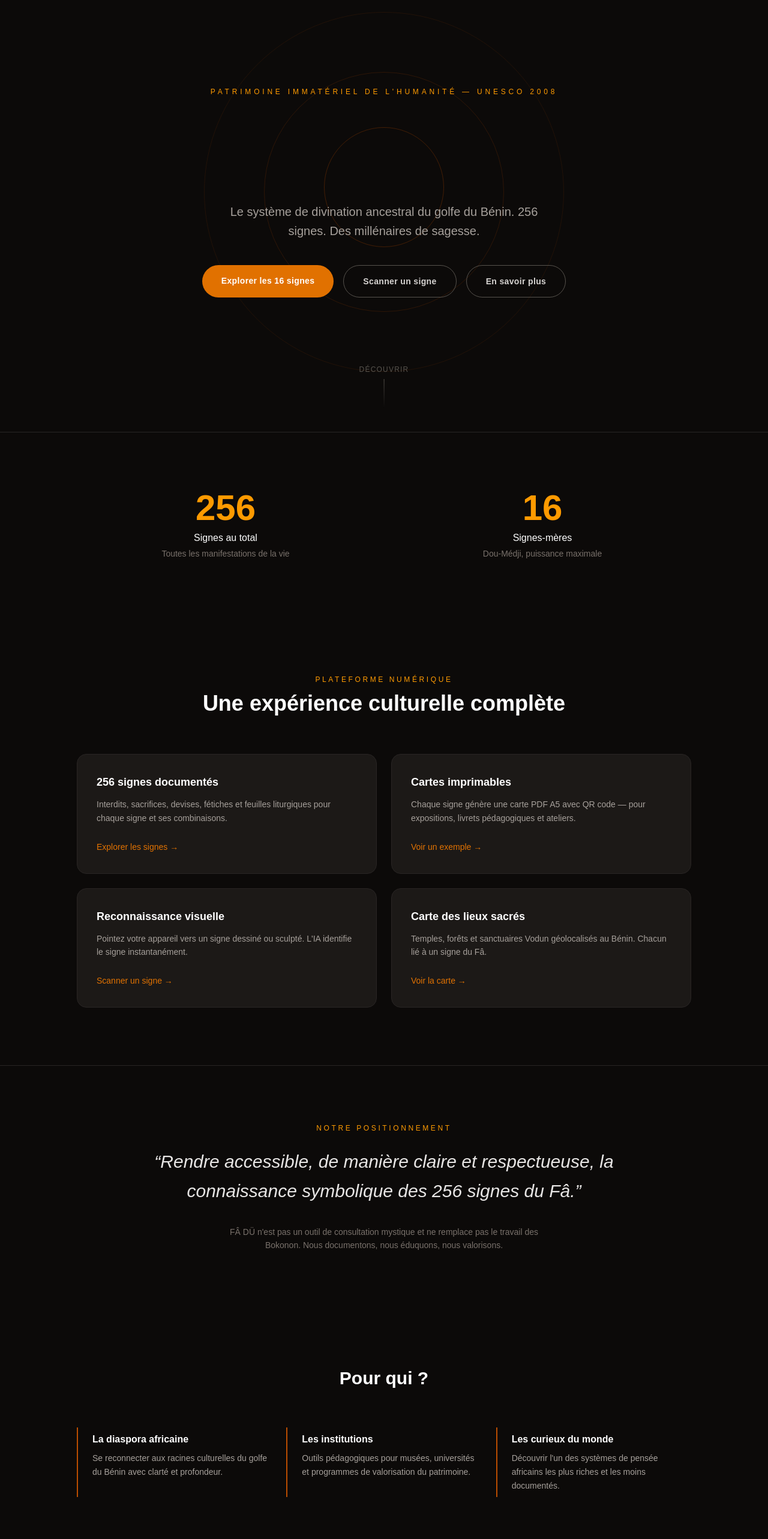
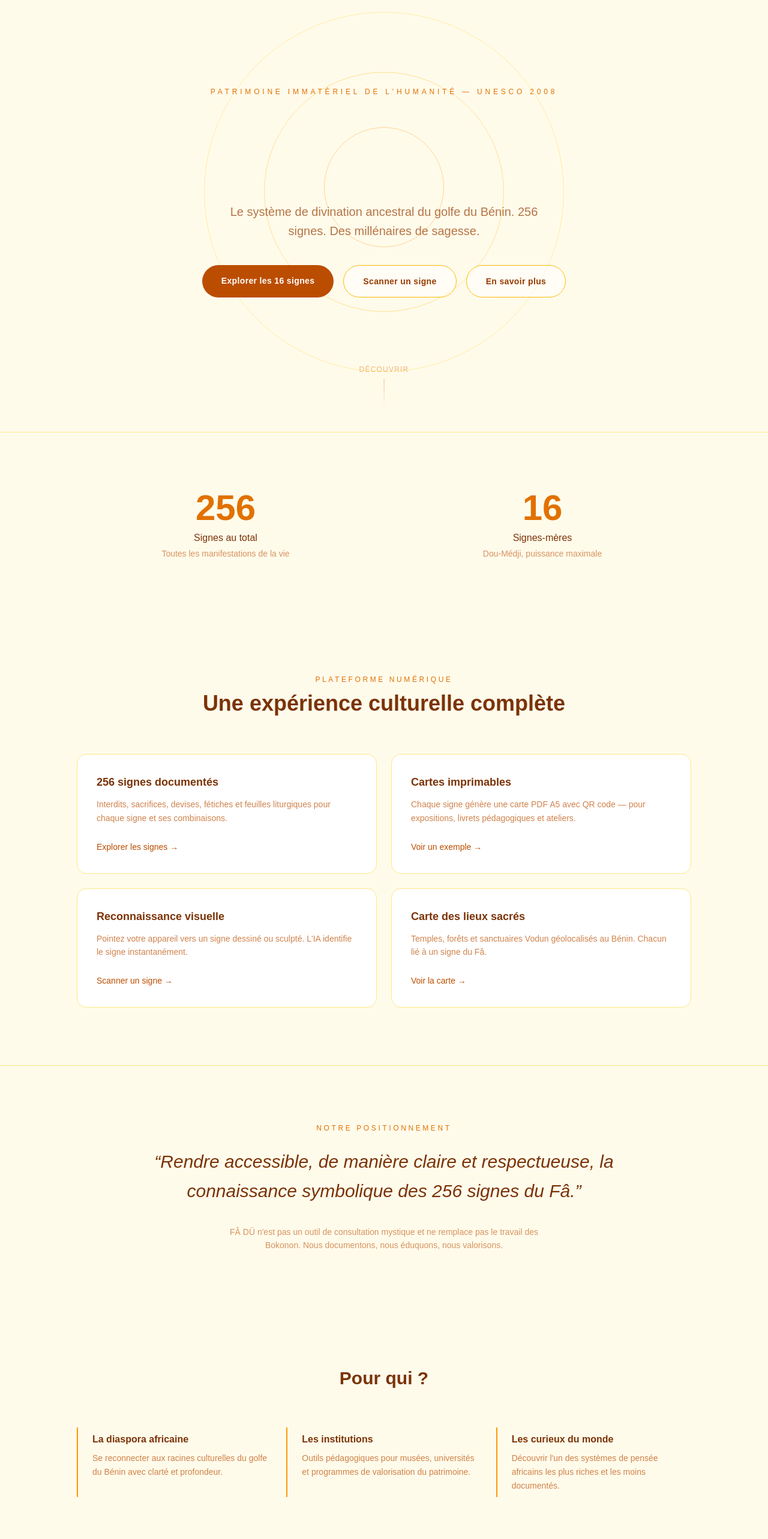
Before and after one commit to minkudi/fa-du, a Next.js app: page / in a window 1280 px wide. Shown: the part 80-2646 px from the top of the page at 60% size. Built offline with nearby package versions, Linux system fonts and the light colour scheme; no server answers.

Commit message:
design: scan page fond clair amber

```diff
--- a/app/globals.css
+++ b/app/globals.css
@@ -1,8 +1,8 @@
 @import "tailwindcss";
 
 :root {
-  --background: #ffffff;
-  --foreground: #171717;
+  --background: #fffbeb;
+  --foreground: #78350f;
 }
 
 @theme inline {
@@ -12,18 +12,12 @@
   --font-mono: var(--font-geist-mono);
 }
 
-@media (prefers-color-scheme: dark) {
-  :root {
-    --background: #0a0a0a;
-    --foreground: #ededed;
-  }
+body {
+  background: #fffbeb;
+  color: #78350f;
+  font-family: Arial, Helvetica, sans-serif;
 }
 
-body {
-  background: var(--background);
-  color: var(--foreground);
-  font-family: Arial, Helvetica, sans-serif;
-}
 .sr-only {
   position: absolute;
   width: 1px;
@@ -86,7 +80,7 @@ body {
 }
 
 .shimmer-text {
-  background: linear-gradient(90deg, #92400e 0%, #d97706 40%, #fbbf24 60%, #92400e 100%);
+  background: linear-gradient(90deg, #92400e 0%, #b45309 40%, #d97706 60%, #92400e 100%);
   background-size: 200% auto;
   -webkit-background-clip: text;
   -webkit-text-fill-color: transparent;
@@ -100,7 +94,7 @@ body {
 }
 .hover-lift:hover {
   transform: translateY(-4px);
-  box-shadow: 0 12px 32px rgba(0,0,0,0.12);
+  box-shadow: 0 12px 32px rgba(120, 53, 15, 0.12);
 }
 
 /* Ligne décorative animée */
@@ -117,8 +111,8 @@ body {
   right: 2rem;
   width: 36px;
   height: 36px;
-  background: rgba(120, 53, 15, 0.7);
-  border: 1px solid rgba(217, 119, 6, 0.3);
+  background: rgba(180, 83, 9, 0.15);
+  border: 1px solid rgba(217, 119, 6, 0.4);
   border-radius: 50%;
   display: flex;
   align-items: center;
@@ -135,7 +129,7 @@ body {
   transform: translateY(0);
 }
 .scroll-top-btn:hover {
-  background: rgba(180, 83, 9, 0.8);
+  background: rgba(180, 83, 9, 0.3);
 }
 
 /* Animation click card */
--- a/app/page.tsx
+++ b/app/page.tsx
@@ -2,44 +2,44 @@ import Link from "next/link";
 
 export default function Home() {
   return (
-    <main className="min-h-screen bg-stone-950 text-white overflow-hidden">
+    <main className="min-h-screen bg-amber-50 text-amber-900 overflow-hidden">
 
-      {/* HERO — fond sombre texture + titre animé */}
+      {/* HERO */}
       <section className="relative min-h-screen flex items-center justify-center px-4">
-        {/* Fond décoratif — cercles concentriques subtils */}
+        {/* Cercles décoratifs */}
         <div className="absolute inset-0 flex items-center justify-center pointer-events-none select-none">
-          <div className="w-[600px] h-[600px] rounded-full border border-amber-900/20 absolute" />
-          <div className="w-[400px] h-[400px] rounded-full border border-amber-900/30 absolute" />
-          <div className="w-[200px] h-[200px] rounded-full border border-amber-800/40 absolute animate-float" />
+          <div className="w-[600px] h-[600px] rounded-full border border-amber-300/40 absolute" />
+          <div className="w-[400px] h-[400px] rounded-full border border-amber-400/40 absolute" />
+          <div className="w-[200px] h-[200px] rounded-full border border-amber-500/40 absolute animate-float" />
         </div>
 
         <div className="relative z-10 text-center max-w-3xl mx-auto">
-          <p className="animate-fade-up-delay-1 text-amber-500 text-xs tracking-[0.4em] uppercase mb-6 font-light">
+          <p className="animate-fade-up-delay-1 text-amber-600 text-xs tracking-[0.4em] uppercase mb-6 font-light">
             Patrimoine immatériel de l&apos;humanité — UNESCO 2008
           </p>
           <h1 className="animate-fade-up-delay-2 text-7xl md:text-9xl font-bold tracking-tight mb-6 shimmer-text">
             FÂ DÜ
           </h1>
-          <p className="animate-fade-up-delay-3 text-stone-400 text-lg md:text-xl leading-relaxed mb-10 max-w-xl mx-auto font-light">
+          <p className="animate-fade-up-delay-3 text-amber-800/70 text-lg md:text-xl leading-relaxed mb-10 max-w-xl mx-auto font-light">
             Le système de divination ancestral du golfe du Bénin.
             256 signes. Des millénaires de sagesse.
           </p>
           <div className="animate-fade-up-delay-4 flex flex-wrap justify-center gap-4">
             <Link
               href="/signes"
-    className="bg-amber-600 hover:bg-amber-500 text-white px-8 py-4 rounded-full font-semibold text-sm tracking-wide transition-all duration-300 hover:shadow-lg hover:shadow-amber-900/50"
+              className="bg-amber-700 hover:bg-amber-600 text-white px-8 py-4 rounded-full font-semibold text-sm tracking-wide transition-all duration-300 hover:shadow-lg hover:shadow-amber-700/30"
             >
               Explorer les 16 signes
             </Link>
             <Link
               href="/scan"
-    className="border border-stone-600 hover:border-amber-600 text-stone-300 hover:text-amber-400 px-8 py-4 rounded-full font-semibold text-sm tracking-wide transition-all duration-300"
+              className="border border-amber-400 hover:border-amber-600 text-amber-800 hover:text-amber-900 px-8 py-4 rounded-full font-semibold text-sm tracking-wide transition-all duration-300 bg-white/50 hover:bg-white"
             >
               Scanner un signe
             </Link>
             <Link
               href="/fa"
-    className="border border-stone-600 hover:border-amber-600 text-stone-300 hover:text-amber-400 px-8 py-4 rounded-full font-semibold text-sm tracking-wide transition-all duration-300"
+              className="border border-amber-400 hover:border-amber-600 text-amber-800 hover:text-amber-900 px-8 py-4 rounded-full font-semibold text-sm tracking-wide transition-all duration-300 bg-white/50 hover:bg-white"
             >
               En savoir plus
             </Link>
@@ -48,22 +48,22 @@ export default function Home() {
 
         {/* Scroll indicator */}
         <div className="absolute bottom-10 left-1/2 -translate-x-1/2 flex flex-col items-center gap-2 animate-fade-up-delay-5">
-          <span className="text-stone-600 text-xs tracking-widest uppercase">Découvrir</span>
-          <div className="w-px h-12 bg-gradient-to-b from-stone-600 to-transparent" />
+          <span className="text-amber-600/50 text-xs tracking-widest uppercase">Découvrir</span>
+          <div className="w-px h-12 bg-gradient-to-b from-amber-600/50 to-transparent" />
         </div>
       </section>
 
       {/* CHIFFRES */}
-      <section className="py-24 px-4 border-t border-stone-800">
+      <section className="py-24 px-4 border-t border-amber-200">
         <div className="max-w-5xl mx-auto grid grid-cols-2 gap-8 text-center">
           {[
             { n: '256', label: 'Signes au total', sub: 'Toutes les manifestations de la vie' },
             { n: '16',  label: 'Signes-mères', sub: 'Dou-Médji, puissance maximale' },
           ].map((item, i) => (
             <div key={i} className={`animate-fade-up-delay-${i + 1}`}>
-              <p className="text-5xl md:text-6xl font-bold text-amber-500 mb-2">{item.n}</p>
-              <p className="text-white font-medium mb-1 text-sm md:text-base">{item.label}</p>
-              <p className="text-stone-500 text-xs md:text-sm">{item.sub}</p>
+              <p className="text-5xl md:text-6xl font-bold text-amber-600 mb-2">{item.n}</p>
+              <p className="text-amber-900 font-medium mb-1 text-sm md:text-base">{item.label}</p>
+              <p className="text-amber-700/60 text-xs md:text-sm">{item.sub}</p>
             </div>
           ))}
         </div>
@@ -72,8 +72,8 @@ export default function Home() {
       {/* FONCTIONNALITÉS */}
       <section className="py-24 px-4">
         <div className="max-w-5xl mx-auto">
-          <p className="text-amber-500 text-xs tracking-[0.3em] uppercase mb-3 text-center">Plateforme numérique</p>
-          <h2 className="text-3xl md:text-4xl font-bold text-center mb-16 text-white">
+          <p className="text-amber-600 text-xs tracking-[0.3em] uppercase mb-3 text-center">Plateforme numérique</p>
+          <h2 className="text-3xl md:text-4xl font-bold text-center mb-16 text-amber-900">
             Une expérience culturelle complète
           </h2>
           <div className="grid md:grid-cols-2 gap-6">
@@ -106,13 +106,13 @@ export default function Home() {
               <Link
                 key={i}
                 href={f.lien}
-                className="group hover-lift block bg-stone-900 border border-stone-800 hover:border-amber-700/50 rounded-2xl p-8 transition-all duration-300"
+                className="group hover-lift block bg-white border border-amber-200 hover:border-amber-500 rounded-2xl p-8 transition-all duration-300"
               >
-                <h3 className="text-white font-semibold text-lg mb-3 group-hover:text-amber-400 transition-colors">
+                <h3 className="text-amber-900 font-semibold text-lg mb-3 group-hover:text-amber-600 transition-colors">
                   {f.titre}
                 </h3>
-                <p className="text-stone-400 text-sm leading-relaxed mb-6">{f.desc}</p>
-                <span className="text-amber-600 text-sm font-medium group-hover:text-amber-400 transition-colors">
+                <p className="text-amber-700/70 text-sm leading-relaxed mb-6">{f.desc}</p>
+                <span className="text-amber-700 text-sm font-medium group-hover:text-amber-500 transition-colors">
                   {f.cta} &rarr;
                 </span>
               </Link>
@@ -122,13 +122,13 @@ export default function Home() {
       </section>
 
       {/* MISSION */}
-      <section className="py-24 px-4 border-t border-stone-800">
+      <section className="py-24 px-4 border-t border-amber-200">
         <div className="max-w-3xl mx-auto text-center">
-          <p className="text-amber-500 text-xs tracking-[0.3em] uppercase mb-6">Notre positionnement</p>
-          <blockquote className="text-2xl md:text-3xl font-light text-stone-200 leading-relaxed mb-8 italic">
+          <p className="text-amber-600 text-xs tracking-[0.3em] uppercase mb-6">Notre positionnement</p>
+          <blockquote className="text-2xl md:text-3xl font-light text-amber-900 leading-relaxed mb-8 italic">
             &ldquo;Rendre accessible, de manière claire et respectueuse, la connaissance symbolique des 256 signes du Fâ.&rdquo;
           </blockquote>
-          <p className="text-stone-500 text-sm leading-relaxed max-w-xl mx-auto">
+          <p className="text-amber-700/60 text-sm leading-relaxed max-w-xl mx-auto">
             FÂ DÜ n&apos;est pas un outil de consultation mystique et ne remplace pas le travail des Bokonon.
             Nous documentons, nous éduquons, nous valorisons.
           </p>
@@ -138,16 +138,16 @@ export default function Home() {
       {/* POUR QUI */}
       <section className="py-24 px-4">
         <div className="max-w-5xl mx-auto">
-          <h2 className="text-3xl font-bold text-center mb-16 text-white">Pour qui ?</h2>
+          <h2 className="text-3xl font-bold text-center mb-16 text-amber-900">Pour qui ?</h2>
           <div className="grid md:grid-cols-3 gap-6">
             {[
               { titre: 'La diaspora africaine', desc: 'Se reconnecter aux racines culturelles du golfe du Bénin avec clarté et profondeur.' },
               { titre: 'Les institutions', desc: 'Outils pédagogiques pour musées, universités et programmes de valorisation du patrimoine.' },
               { titre: 'Les curieux du monde', desc: 'Découvrir l\'un des systèmes de pensée africains les plus riches et les moins documentés.' },
             ].map((p, i) => (
-              <div key={i} className="border-l-2 border-amber-700 pl-6 py-2">
-                <h3 className="text-white font-semibold mb-2">{p.titre}</h3>
-                <p className="text-stone-400 text-sm leading-relaxed">{p.desc}</p>
+              <div key={i} className="border-l-2 border-amber-500 pl-6 py-2">
+                <h3 className="text-amber-900 font-semibold mb-2">{p.titre}</h3>
+                <p className="text-amber-700/70 text-sm leading-relaxed">{p.desc}</p>
               </div>
             ))}
           </div>
@@ -155,18 +155,18 @@ export default function Home() {
       </section>
 
       {/* CTA FINAL */}
-      <section className="py-24 px-4 border-t border-stone-800">
+      <section className="py-24 px-4 border-t border-amber-200">
         <div className="max-w-2xl mx-auto text-center">
-          <h2 className="text-4xl font-bold text-white mb-4">Commencer l&apos;exploration</h2>
-          <p className="text-stone-400 mb-10">Accédez aux 256 signes, à la carte et aux outils de médiation culturelle.</p>
+          <h2 className="text-4xl font-bold text-amber-900 mb-4">Commencer l&apos;exploration</h2>
+          <p className="text-amber-700/70 mb-10">Accédez aux 256 signes, à la carte et aux outils de médiation culturelle.</p>
           <div className="flex flex-wrap justify-center gap-4">
-            <Link href="/signes" className="bg-amber-600 hover:bg-amber-500 text-white px-8 py-4 rounded-full font-semibold text-sm tracking-wide transition-all duration-300 hover:shadow-lg hover:shadow-amber-900/50">
+            <Link href="/signes" className="bg-amber-700 hover:bg-amber-600 text-white px-8 py-4 rounded-full font-semibold text-sm tracking-wide transition-all duration-300 hover:shadow-lg hover:shadow-amber-700/30">
               Les 16 signes-mères
             </Link>
-            <Link href="/explorer" className="border border-stone-600 hover:border-amber-600 text-stone-300 hover:text-amber-400 px-8 py-4 rounded-full text-sm font-semibold tracking-wide transition-all duration-300">
+            <Link href="/explorer" className="border border-amber-400 hover:border-amber-600 text-amber-800 hover:text-amber-900 px-8 py-4 rounded-full text-sm font-semibold tracking-wide transition-all duration-300 bg-white/50 hover:bg-white">
               Carte des lieux sacrés
             </Link>
-            <Link href="/scan" className="border border-stone-600 hover:border-amber-600 text-stone-300 hover:text-amber-400 px-8 py-4 rounded-full text-sm font-semibold tracking-wide transition-all duration-300">
+            <Link href="/scan" className="border border-amber-400 hover:border-amber-600 text-amber-800 hover:text-amber-900 px-8 py-4 rounded-full text-sm font-semibold tracking-wide transition-all duration-300 bg-white/50 hover:bg-white">
               Scanner un signe
             </Link>
           </div>
@@ -174,15 +174,15 @@ export default function Home() {
       </section>
 
       {/* FOOTER */}
-      <footer className="border-t border-stone-800 py-10 px-4">
-        <div className="max-w-5xl mx-auto flex flex-col md:flex-row justify-between items-center gap-4 text-stone-600 text-xs">
-          <p className="font-semibold text-stone-400 tracking-widest">FÂ DÜ</p>
+      <footer className="border-t border-amber-200 py-10 px-4">
+        <div className="max-w-5xl mx-auto flex flex-col md:flex-row justify-between items-center gap-4 text-amber-700/50 text-xs">
+          <p className="font-semibold text-amber-800/60 tracking-widest">FÂ DÜ</p>
           <p>© 2026 — Valorisation du patrimoine immatériel du golfe du Bénin</p>
           <div className="flex gap-6">
-            <Link href="/fa" className="hover:text-amber-500 transition-colors">À propos</Link>
-            <Link href="/signes" className="hover:text-amber-500 transition-colors">Signes</Link>
-            <Link href="/scan" className="hover:text-amber-500 transition-colors">Scanner</Link>
-            <Link href="/explorer" className="hover:text-amber-500 transition-colors">Carte</Link>
+            <Link href="/fa" className="hover:text-amber-600 transition-colors">À propos</Link>
+            <Link href="/signes" className="hover:text-amber-600 transition-colors">Signes</Link>
+            <Link href="/scan" className="hover:text-amber-600 transition-colors">Scanner</Link>
+            <Link href="/explorer" className="hover:text-amber-600 transition-colors">Carte</Link>
           </div>
         </div>
       </footer>
```
Also changed, not shown: app/scan/page.tsx (+52 -59 lines), app/signes/page.tsx (+17 -17 lines), 1 other file (tests, documents, lock files or other folders). Lines whose indentation alone changed are shown as unchanged.
